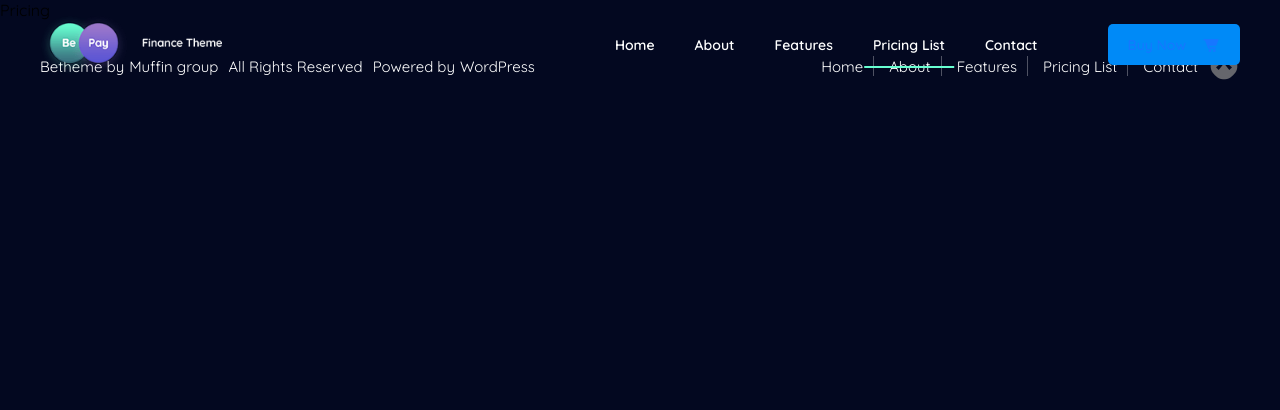
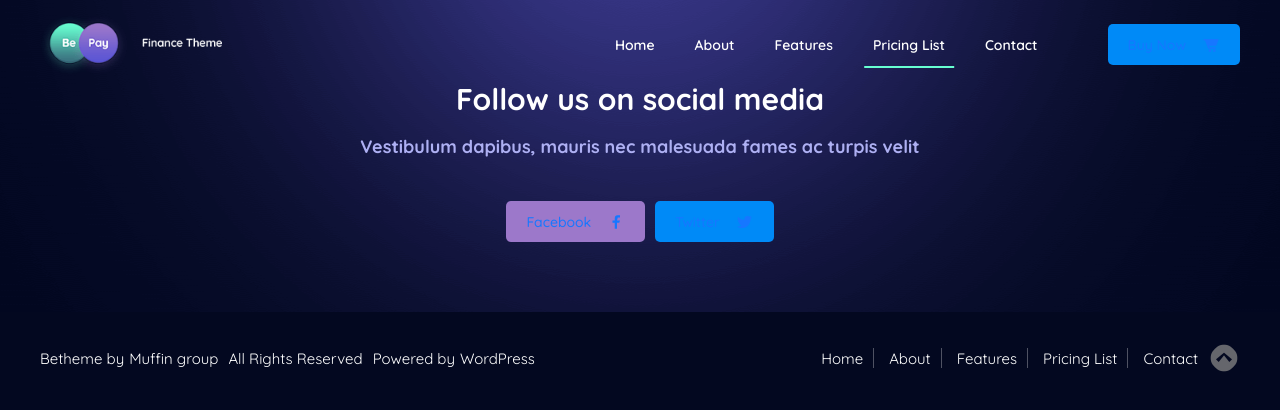
Before and after one commit to serhatbek/be-pay-demo, a React (Vite) app: page /be-pay-demo/pricing in a window 1280 px wide. Shown: the top 410 px of the page. Built offline with nearby package versions, Linux system fonts and the light colour scheme.

Commit message:
add social banner to pricing page

```diff
--- a/src/pages/About/About.jsx
+++ b/src/pages/About/About.jsx
@@ -1,6 +1,7 @@
 import './About.scss';
 import aboutItems from '../../assets/data/about';
 import { Button, SocialBanner } from '../../components';
+import { nanoid } from 'nanoid';
 
 const About = () => {
   const { socialBannerItem } = aboutItems;
--- a/src/pages/Pricing/Pricing.jsx
+++ b/src/pages/Pricing/Pricing.jsx
@@ -1,7 +1,32 @@
-import React from 'react';
+import './Pricing.scss';
+import aboutItems from '../../assets/data/about';
+import { Button, SocialBanner } from '../../components';
+import { nanoid } from 'nanoid';
 
 const Pricing = () => {
-  return <div>Pricing</div>;
+  const { socialBannerItem } = aboutItems;
+  return (
+    <>
+      <section className='section section-banner'>
+        <SocialBanner
+          title={socialBannerItem.title}
+          desc={socialBannerItem.desc}
+        >
+          {socialBannerItem.buttons.map((item) => (
+            <Button
+              key={nanoid()}
+              className={item.btnClass}
+              type='link'
+              href={item.btnLink}
+              iconRight={item.btnIcon}
+            >
+              {item.btnText}
+            </Button>
+          ))}
+        </SocialBanner>
+      </section>
+    </>
+  );
 };
 
 export default Pricing;
```
Also changed, not shown: src/assets/data/pricing.js (+22 -0 lines).
